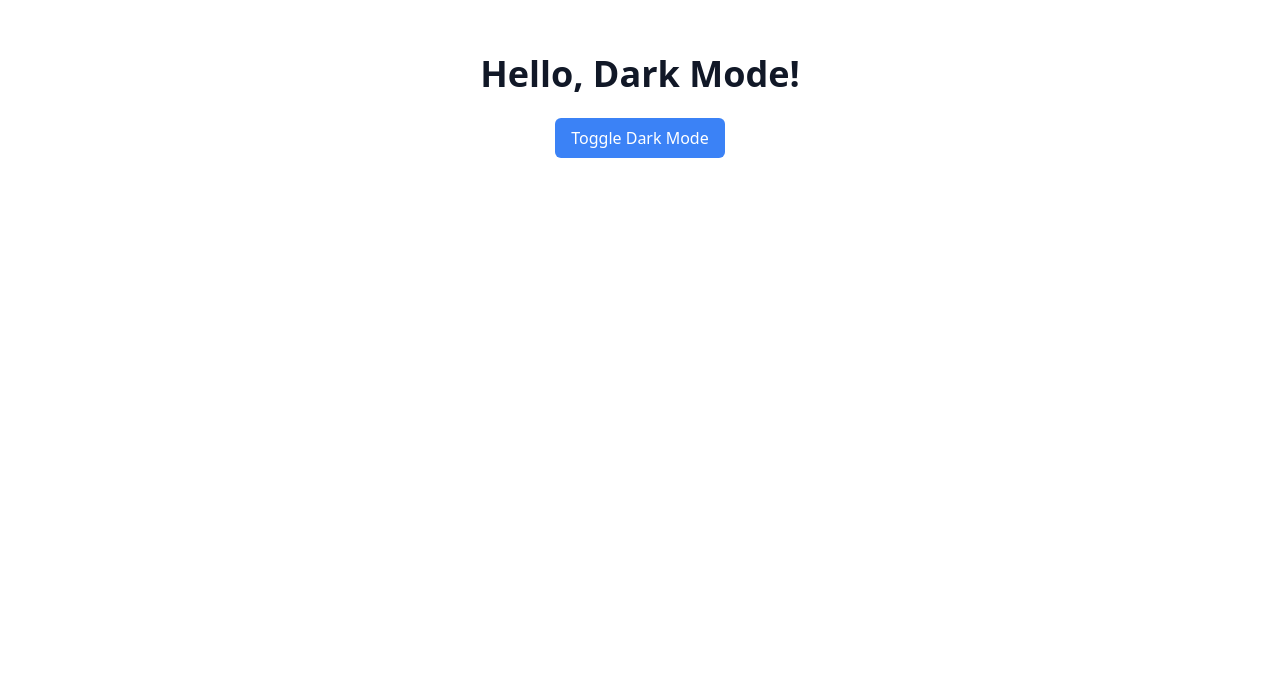
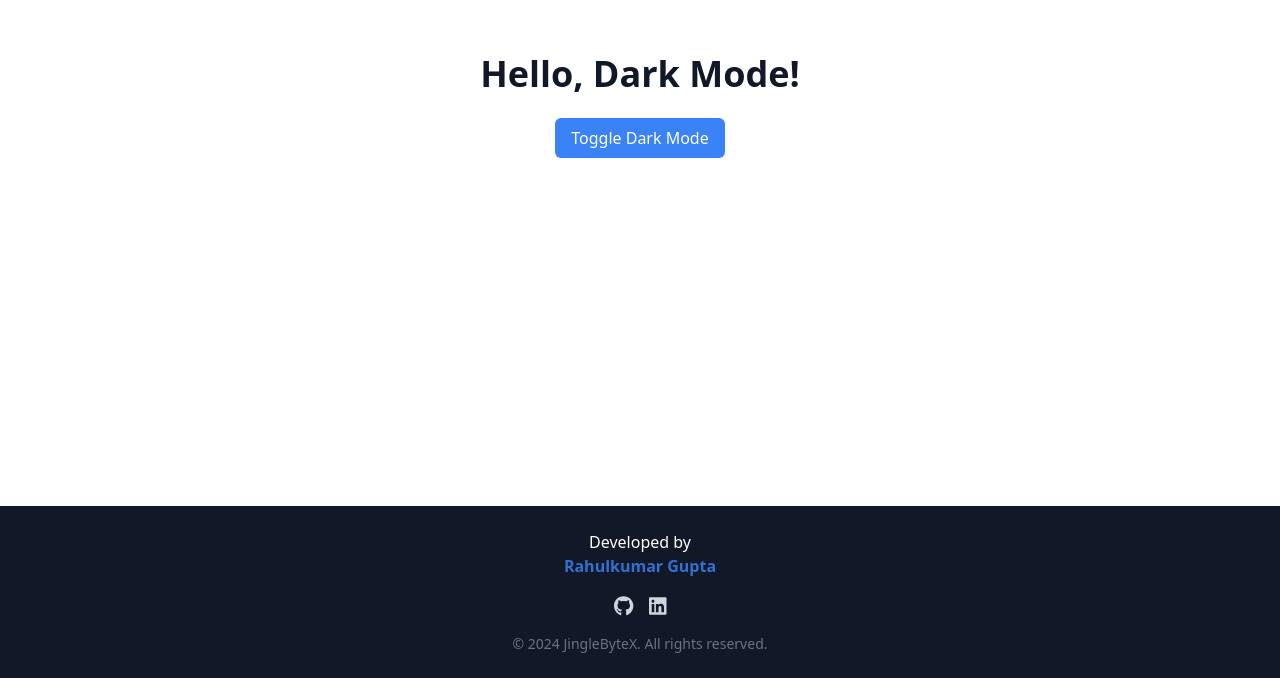
Before and after one commit to rahulkumar-fullstack/JingleByteX, a Next.js app in the folder jinglebytex-frontend/: page / in a window 1280 px wide. Shown: the part 385-1063 px from the top of the page. Before the commit the page ends 891 px from the top, so only its background shows below. Built offline with nearby package versions, Linux system fonts and the light colour scheme.

Commit message:
added footer

```diff
--- /dev/null
+++ b/jinglebytex-frontend/app/components/Footer.tsx
@@ -0,0 +1,40 @@
+"use client";
+
+import Link from "next/link";
+import { FontAwesomeIcon } from "@fortawesome/react-fontawesome";
+import { faGithub, faLinkedin } from "@fortawesome/free-brands-svg-icons";
+import { useEffect, useState } from "react";
+
+export default function Footer() {
+  const [currentYear, setCurrentYear] = useState<number>(new Date().getFullYear());
+
+  useEffect(() => {
+    setCurrentYear(new Date().getFullYear());
+  }, []);
+
+  return (
+    <footer className="bg-gray-900 text-white py-6">
+      <div className="container mx-auto text-center">
+        <p className="mb-4">
+          Developed by <br />
+          <Link href="https://rahulkumar-fullstack.web.app" target="_blank" className="text-blue-500 hover:underline">
+            <strong className="animate-pulse">Rahulkumar Gupta</strong>
+          </Link>
+        </p>
+
+        <div className="flex justify-center space-x-4">
+          <Link href="https://github.com/rahulkumar-fullstack" target="_blank" className="text-gray-300 hover:text-white">
+            <FontAwesomeIcon icon={faGithub} size="lg" />
+          </Link>
+          <Link href="https://www.linkedin.com/in/rahulkumar-fullstack" target="_blank" className="text-gray-300 hover:text-white">
+            <FontAwesomeIcon icon={faLinkedin} size="lg" />
+          </Link>
+        </div>
+
+        <p className="mt-4 text-sm text-gray-500">
+          &copy; {currentYear} JingleByteX. All rights reserved.
+        </p>
+      </div>
+    </footer>
+  );
+}
--- a/jinglebytex-frontend/app/layout.tsx
+++ b/jinglebytex-frontend/app/layout.tsx
@@ -3,6 +3,7 @@ import type { Metadata } from "next";
 import "./globals.css";
 import "../fontawesome-config";
 import Navbar from "./components/Navbar";
+import Footer from "./components/Footer";
 
 export const metadata: Metadata = {
   title: "JingleByteX",
@@ -22,6 +23,7 @@ export default function RootLayout({
       <body className="bg-white dark:bg-gray-900 text-gray-900 dark:text-gray-100">
         <Navbar />
         <main>{children}</main>
+        <Footer />
       </body>
     </html>
   );
```
